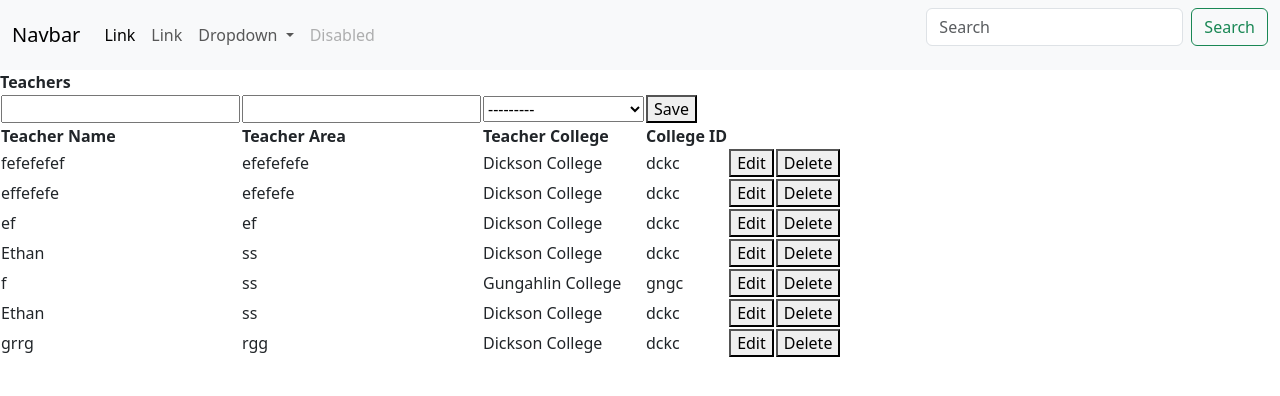
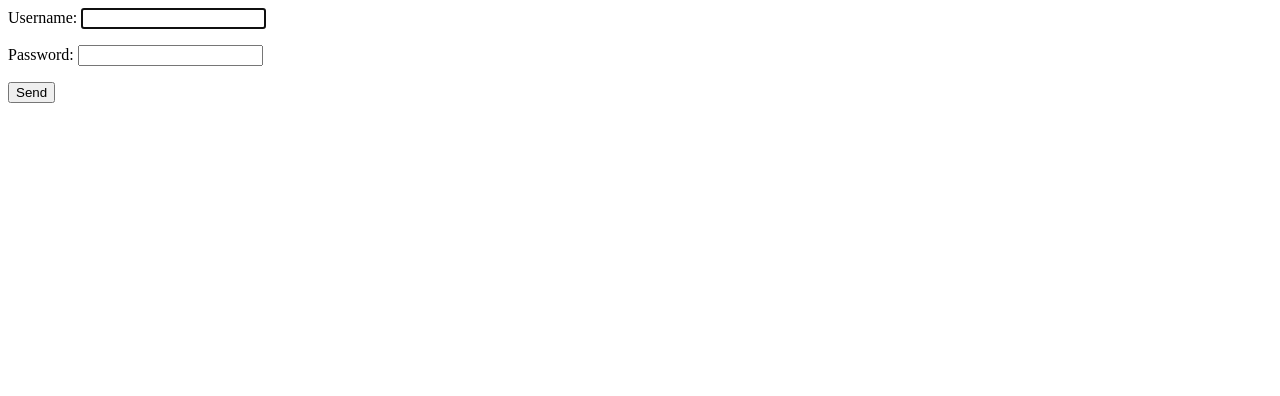
Before and after one commit to ethan-dutta/prototype, a Django app: page / in a window 1280 px wide. Shown: the top 396 px of the page. Run offline with Django 3.2, Linux system fonts and the light colour scheme; data comes from the database, SQL or seed files in the repository; both versions use the stored data as it was after the commit.

Commit message:
first logg

```diff
--- a/django1/MyApp1/forms.py
+++ b/django1/MyApp1/forms.py
@@ -1,5 +1,15 @@
 from django import forms
 from .models import teacher
+from django.contrib.auth.forms import AuthenticationForm
+from django.contrib.auth.models import User
+from django.core.validators import RegexValidator
+
+
+class loginform(AuthenticationForm):
+    class Meta:
+        model = User
+        field = ['username', 'password']
+
 
 class teacherform(forms.ModelForm):
     class Meta:
--- a/django1/MyApp1/templates/MyApp1/index.html
+++ b/django1/MyApp1/templates/MyApp1/index.html
@@ -76,6 +76,10 @@
                     <li class="nav-item">
                         <a class="nav-link disabled" aria-disabled="true">Disabled</a>
                     </li>
+                    <li class="nav-item">
+                        <a class="nav-link" href="{% url 'venue_pdf' %}">Venue PDF File</a>
+
+                    </li>
                 </ul>
                 <form class="d-flex" role="search">
                     <input class="form-control me-2" type="search" placeholder="Search" aria-label="Search" />
@@ -106,12 +110,7 @@
                     {% include 'MyApp1/save.html' %}
                     </tr>
             {% endif %}
-        <tr>
-            <th>Teacher Name</th>
-            <th>Teacher Area</th>
-            <th>Teacher College</th>
-            <th>College ID</th>
-        </tr>
+
             {% for teach in teach %}
                 <tr>
                     {% if form.instance.id == teach.id %}
--- /dev/null
+++ b/django1/MyApp1/templates/MyApp1/login.html
@@ -0,0 +1,6 @@
+<form method="post">
+    {% csrf_token %}
+    {{ form.as_p }}  <!-- Renders fields wrapped in <p> tags -->
+    <button formnovalidate name = "submit" type="submit" href="index.html">Send</button>
+
+    <h1>{{errorr}}</h1>
--- a/django1/MyApp1/templates/MyApp1/save.html
+++ b/django1/MyApp1/templates/MyApp1/save.html
@@ -1,4 +1,4 @@
 {%for field in form%}
     <td>{{field}}</td>
 {%endfor%}
-    <td><button name="save" value="{{teach.id}}">Save</button></td>
+<td><button name="save" value="{{teach.id}}">Save</button></td>
--- a/django1/MyApp1/views.py
+++ b/django1/MyApp1/views.py
@@ -1,6 +1,86 @@
+from calendar import c
+from encodings.punycode import T
 from django.shortcuts import render
 from .models import teacher, college
 from .forms import teacherform
+from .forms import loginform
+from django.contrib.auth import authenticate, login as auth_login, logout as auth_logout
+from django.contrib.auth.models import User
+from django.contrib.auth.forms import ValidationError
+from django.shortcuts import redirect
+from pypdf import PdfWriter, PdfReader #Joining PDFs
+from reportlab.pdfgen import canvas #Generating PDfs
+from reportlab.platypus import Paragraph,Image,Table #Generating PDfs
+from django.http import FileResponse #Downloading files
+from django.contrib.staticfiles.storage import staticfiles_storage #Working with static files
+from io import BytesIO #Using Byte streams
+import io
+from reportlab.lib.pagesizes import letter
+from reportlab.lib.units import inch
+
+
+def venue_pdf(request):
+    buf=io.BytesIO()
+    c = canvas.Canvas(buf, pagesize=letter, bottumup=0)
+    lines = [('Name: ', 'Teaching Area:')]
+
+    teachers = teacher.objects.select_related('college').all()
+
+    for teach in teachers:
+        lines.append((teach.name, teach.teaching_area))
+
+    table = Table(lines)
+    table.wrapOn(c, inch, inch)
+    table.drawOn(c, inch, inch)
+    c.showPage()
+    c.save()
+    buf.seek(0)
+    return buf
+
+
+
+def login(request):
+    context = {}
+    form = loginform()
+    context['form'] = form
+    #if request.method == "POST":
+    #error = "ddddd"
+    if 'submit' in request.POST:
+            form = loginform(request, data=request.POST)
+            if form.has_changed():
+
+                if form.is_valid():
+                    error = print("Login successful, redirecting you to main page...")
+                    user = form.get_user()
+                    auth_login(request, user)
+                    return redirect('/index')
+#                else:
+#                    try:
+#                        raise ValidationError()
+#                    except ValidationError as e:
+#                                            print(e)
+                if not form.data['username']:
+                    errorr = "Please enter username"
+                    context['errorr'] = errorr
+                elif not form.data['password']:
+                        errorr = "Please enter password"
+                        context['errorr'] = errorr
+                elif len(form.data['password']) < 8 or len(form.data['password']) > 20:
+                    errorr = "Password must be between 8 and 20 characters"
+                    context['errorr'] = errorr
+                elif len(form.data['username']) < 8 or len(form.data['username']) > 20:
+                    errorr = "Username must be between 8 and 20 characters"
+                    context['errorr'] = errorr
+                else:
+                    errorr = "Invalid username or password"
+                    context['errorr'] = errorr
+            else:
+                errorr = "Please enter username and password"
+                context['errorr'] = errorr
+    #context['error'] = error
+
+
+    return render(request, 'MyApp1/login.html', context)
 
 def index(request):
     context = {}
@@ -27,7 +107,6 @@ def index(request):
             teach = teacher.objects.get(id=pk)
             form = teacherform(instance=teach)
     context['form']=form
-    context['cg'] = cg
 
 
 
--- a/django1/django1/settings.py
+++ b/django1/django1/settings.py
@@ -54,7 +54,6 @@ MIDDLEWARE = [
     'django.contrib.auth.middleware.AuthenticationMiddleware',
     'django.contrib.messages.middleware.MessageMiddleware',
     'django.middleware.clickjacking.XFrameOptionsMiddleware',
-
 ]
 
 ROOT_URLCONF = 'django1.urls'
--- a/django1/django1/urls.py
+++ b/django1/django1/urls.py
@@ -4,6 +4,8 @@ from django.urls import include, path
 from debug_toolbar.toolbar import debug_toolbar_urls
 from django.conf import settings
 from django.conf.urls.static import static
+from django.contrib import admin
+
 
 """
 django1 URL Configuration
@@ -29,9 +31,10 @@ from django.urls import path
 from django.urls import include, re_path
 
 urlpatterns = [
-
     path('admin/', admin.site.urls),
-    re_path(r'^$', MyApp1.views.index, name = 'index'),
-    re_path(r'home$', MyApp1.views.index, name = 'home'),
+    re_path(r'^$', MyApp1.views.login, name = 'login'),
+    re_path(r'home$', MyApp1.views.login, name = 'home'),
+    path('index/', MyApp1.views.index, name='index'),
     path("__debug__/", include("debug_toolbar.urls")),
+    path('venue.pdf', MyApp1.views.venue_pdf, name = 'venue_pdf'),
 ] + static(settings.STATIC_URL, document_root=settings.STATIC_ROOT)
```
Also changed, not shown: django1/db.sqlite3, 3 other files. Lines whose indentation alone changed are shown as unchanged.
